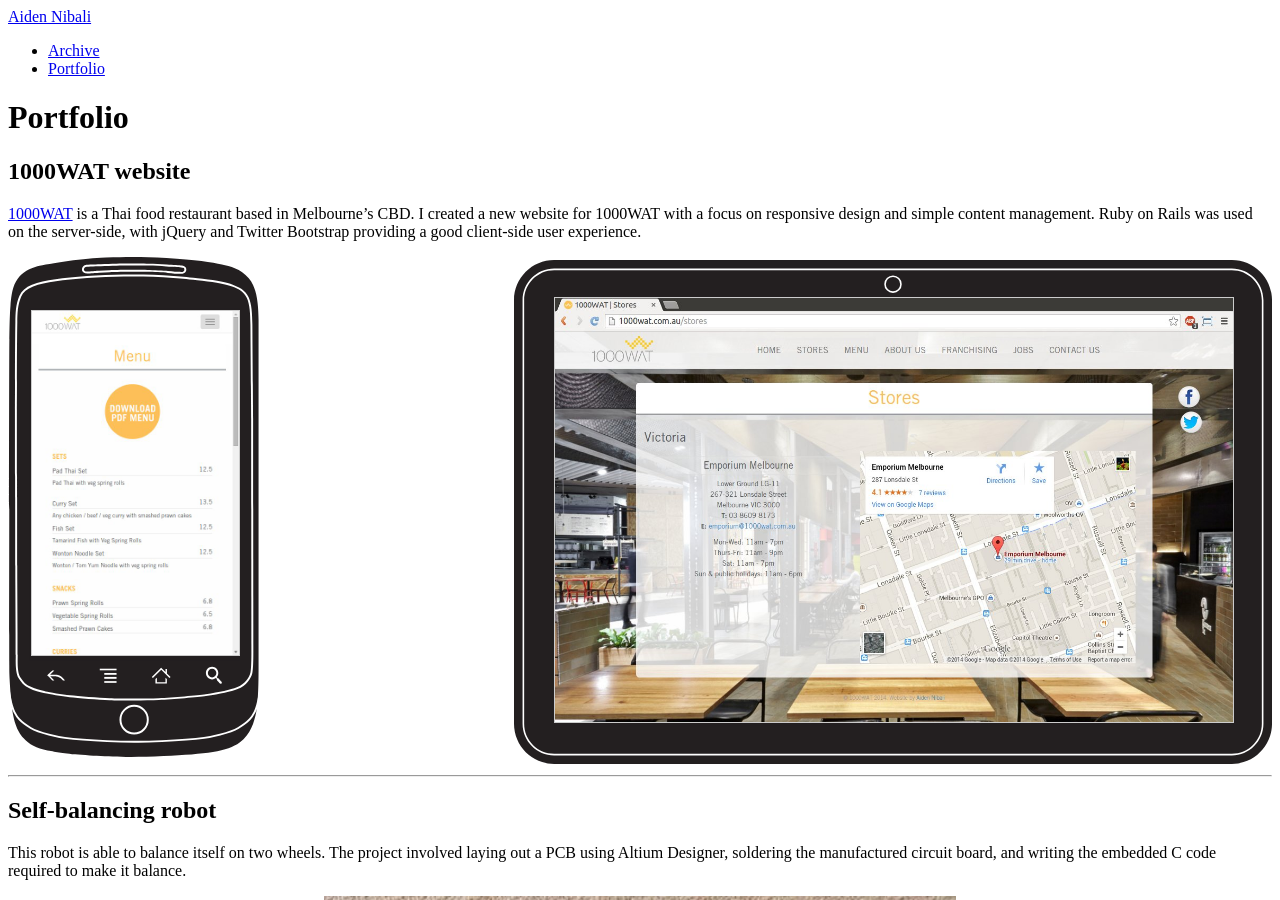
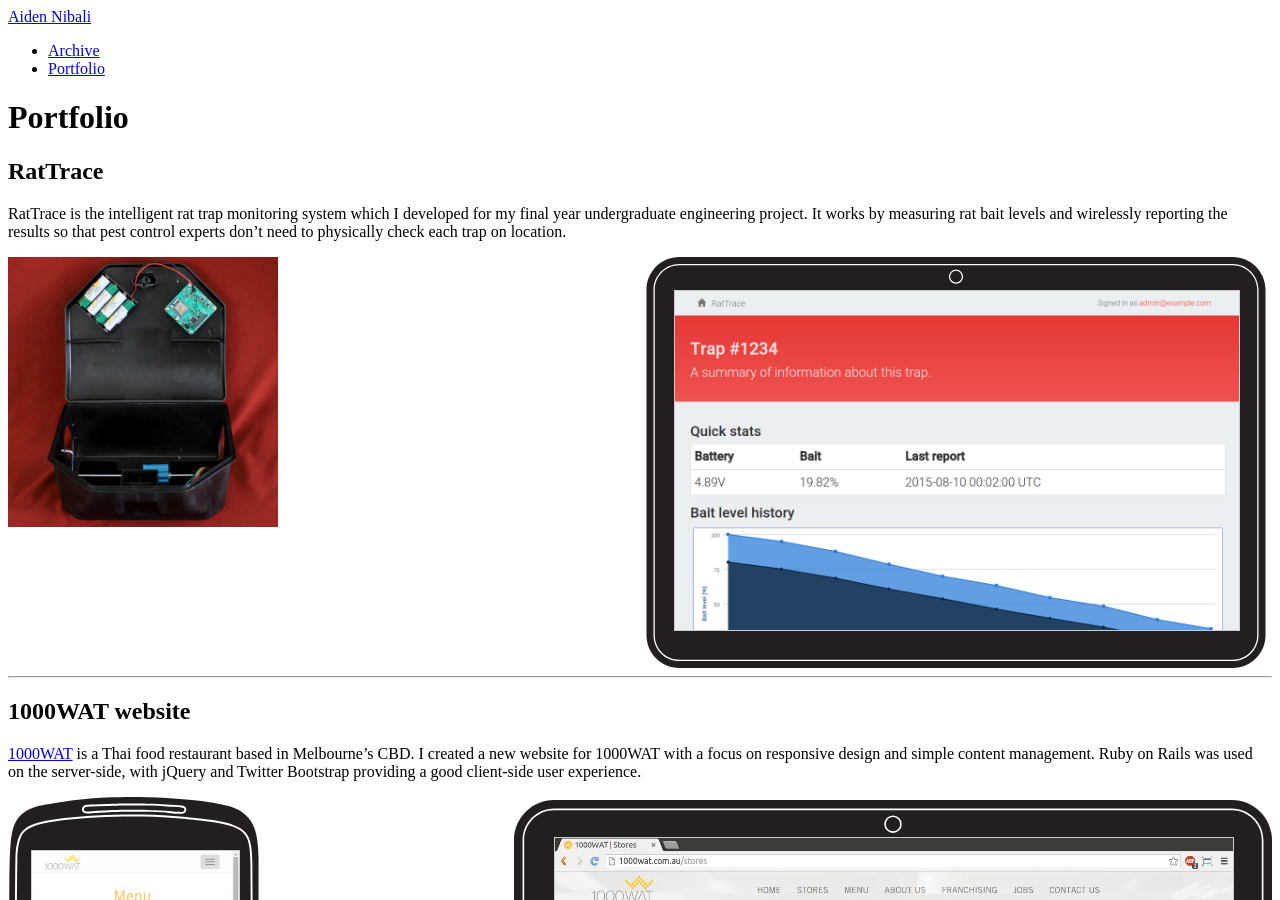
Before and after one commit to anibali/anibali.github.io, a Jekyll site: the page built from portfolio.md, in a window 1280 px wide and 900 px high. Built offline with Jekyll 4.4.1, drawn with Linux system fonts in a browser that asks for light colours.

Commit message:
Added to portfolio

```diff
--- a/portfolio.md
+++ b/portfolio.md
@@ -5,6 +5,27 @@ description: ""
 group: navigation
 ---
 {% include JB/setup %}
+
+## RatTrace
+
+RatTrace is the intelligent rat trap monitoring system which I developed for my
+final year undergraduate engineering project. It works by measuring rat bait
+levels and wirelessly reporting the results so that pest control experts don't
+need to physically check each trap on location.
+
+<div style="float: left; display: block; width: 40%;">
+  <a href="/assets/images/rattrace_in_trap.jpg">
+    <img style="height: 270px" src="/assets/images/rattrace_in_trap.jpg">
+  </a>
+</div>
+<div class="tablet-frame" style="width: 50%; float: right;">
+  <a href="/assets/images/rattrace_web_interface.png">
+    <img src="/assets/images/rattrace_web_interface.png">
+  </a>
+</div>
+<div style="clear:both;"></div>
+
+***
 
 ## 1000WAT website
 
@@ -25,7 +46,7 @@ jQuery and Twitter Bootstrap providing a good client-side user experience.
 </div>
 <div style="clear:both;"></div>
 
----
+***
 
 ## Self-balancing robot
 
@@ -39,7 +60,7 @@ and writing the embedded C code required to make it balance.
   </a>
 </div>
 
----
+***
 
 ## Seed-dropping robot
 
@@ -51,7 +72,13 @@ from a LiDAR and wheel encoders to determine an appropriate course.
 This project was developed by a team of students from La Trobe University, and
 was a finalist in the 2014 NI ARC competition.
 
----
+<div style="text-align: center">
+  <a href="/assets/images/seed_dropping_robot.jpg">
+    <img alt="Self-balancing robot" src="/assets/images/seed_dropping_robot.jpg" style="width: 40%;">
+  </a>
+</div>
+
+***
 
 ## Home Guardian
 
@@ -68,7 +95,7 @@ and won 1st place in Telstra's inaugral M2M University Challenge in 2013.
   </a>
 </div>
 
----
+***
 
 ## MediCom
 
```
Also changed, not shown: assets/images/rattrace_in_trap.jpg (added), assets/images/rattrace_web_interface.png (added), assets/images/seed_dropping_robot.jpg (added), index.md (line endings or trailing spaces).
